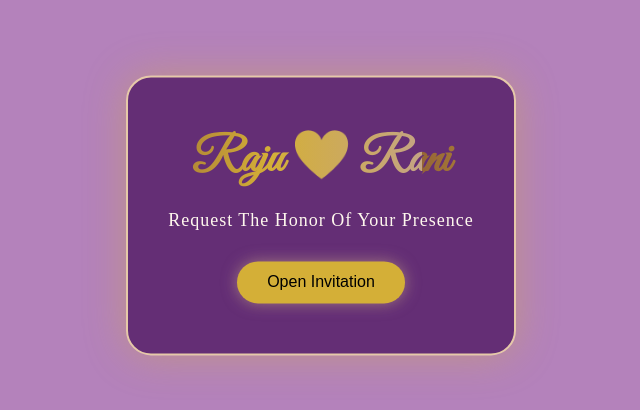
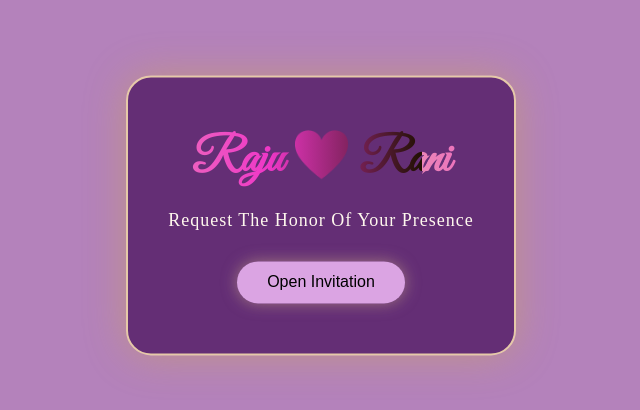
Before and after one commit to vinodvinnueswar/Raju_Rani, a React (Vite) app: page / in a window 1280 px wide. Shown: the part 176-586 px from the top of the page, without its empty margins (319-959 px from the left). Built offline with nearby package versions, Linux system fonts and the light colour scheme; a web font is replaced by a local one.

Commit message:
Changes in css

```diff
--- a/src/App.css
+++ b/src/App.css
@@ -258,7 +258,7 @@ body{
 .couple-name {
   font-family: "Great Vibes", cursive;
   font-size: 48px;
-  background: linear-gradient(90deg, #956536, #D4AF37, #C4A484);
+  background: linear-gradient(90deg, #eb85b8, #ef37c7, #1f1001);
   -webkit-background-clip: text;
   -webkit-text-fill-color: transparent;
   animation: shimmer 4s linear infinite;
@@ -281,7 +281,7 @@ body{
   padding: 12px 30px;
   border-radius: 30px;
   border: none;
-  background-color: #D4AF37;
+  background-color: rgba(240, 186, 247, 0.848);
   font-size: 16px;
   cursor: pointer;
   transition: 0.3s;
```
